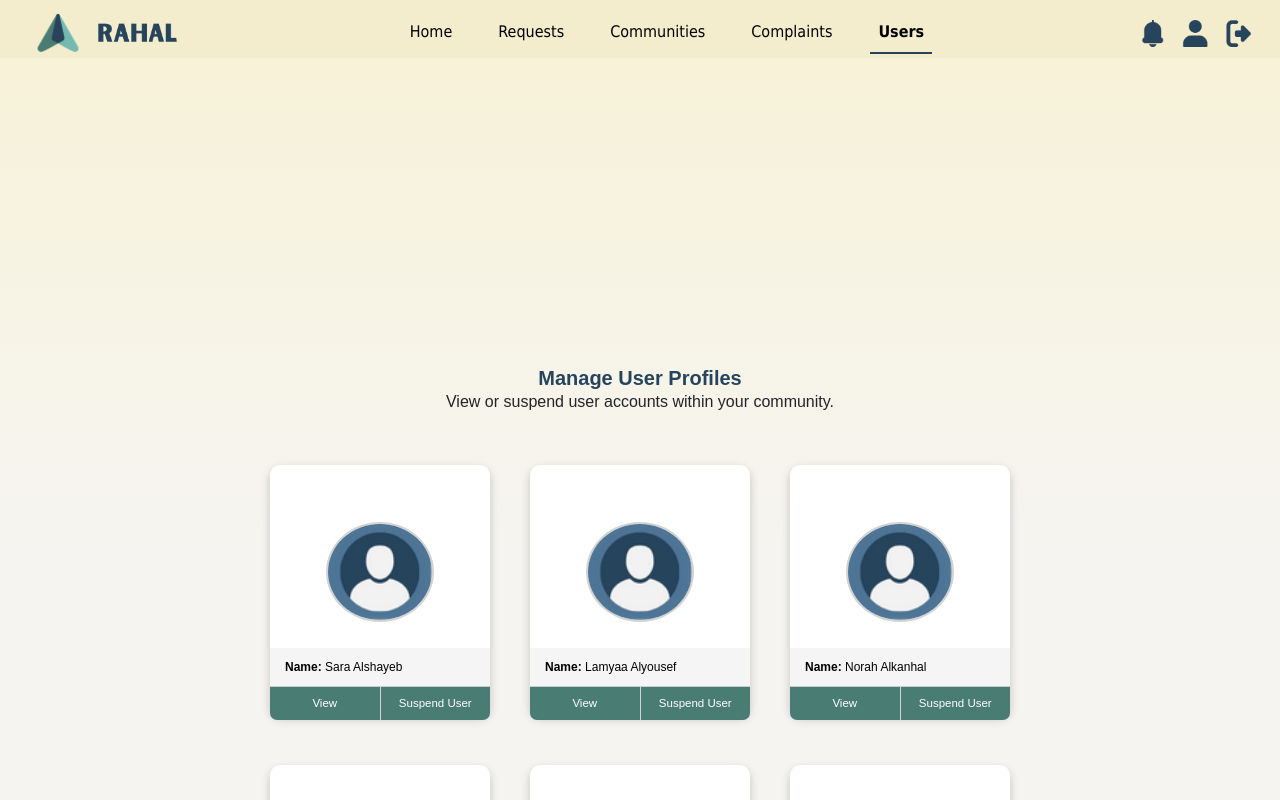
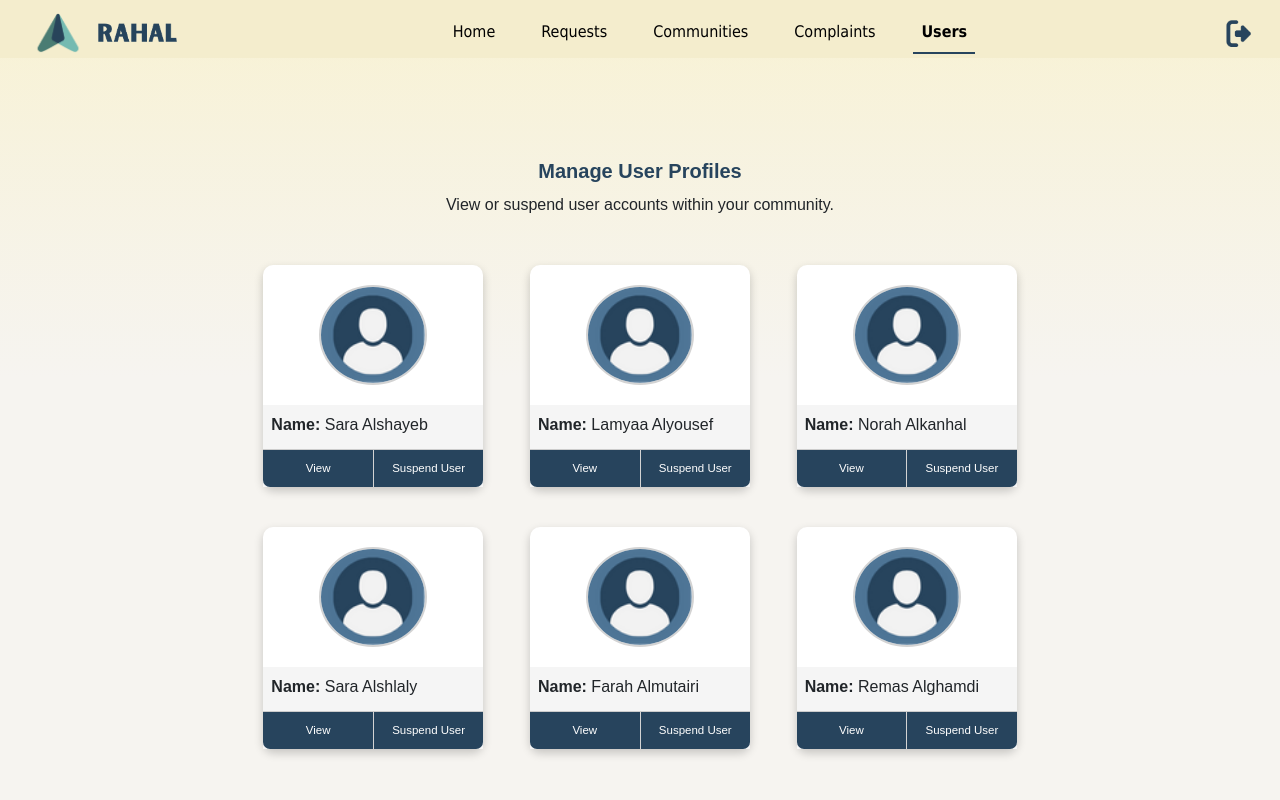
Before and after one commit to SaraEAlshayeb/rahal, a React (Create React App) app: page /manage-profile in a window 1280 px wide. Shown: the top 800 px of the page. Built offline with nearby package versions, Linux system fonts and the light colour scheme.

Commit message:
fit to all devices

```diff
--- a/src/ManageProfiles.css
+++ b/src/ManageProfiles.css
@@ -1,19 +1,59 @@
-.profileContainer{
-    margin-left: 0px;
-    margin-right: 0px;
+.body {
+    background: linear-gradient(to top, rgb(246, 244, 240) 60%, rgba(247, 241, 211, 0.71) 100%);
+    min-height: 100vh;
+}
+
+.profileContainer {
     display: flex;
-    height: 250px;
-    width: 220px;
     flex-direction: column;
     align-items: center;
-    justify-content: center;
     background-color: white;
     box-shadow: 0px 4px 10px rgba(0, 0, 0, 0.2);
     border-radius: 10px;
-;
+    width: 100%;
+    max-width: 220px;
+    transition: transform 0.3s ease, box-shadow 0.3s ease;
 }
-.profileContainer:hover  {
-    transform: scale(1.03); /* Slight grow on hover */
-    box-shadow: 0 6px 20px rgba(0, 0, 0, 0.35); /* Slightly deeper shadow */
+
+.profileContainer:hover {
+    transform: scale(1.03);
+    box-shadow: 0 6px 20px rgba(0, 0, 0, 0.35);
+}
+
+.profileImage {
+    border: 2px solid lightgray;
+    border-radius: 50%;
+    height: 100px;
+    margin-top: 20px;
+}
+
+.profileDetails {
+    background-color: whitesmoke;
+    margin-top: 20px;
+    width: 100%;
+    display: flex;
+    flex-direction: column;
+    justify-content: space-between;
+}
+
+.profileDetails .btn {
+    flex: 1; /* Make both buttons take equal space */
+    padding: 10px 0;
+    font-size: 11.5px; /* Adjust font size */
+    border: none;
+    color: white;
+    cursor: pointer;
+    background-color: #27445d; /* Default background color */
+    transition: background-color 0.2s ease;
+    border-radius: 0px;
 
 }
+
+.profileDetails .btnLeft{
+
+    border-bottom-left-radius: 7px
+}
+.profileDetails .btnRight
+{
+border-bottom-right-radius: 7px
+}
--- a/src/ManageProfiles.js
+++ b/src/ManageProfiles.js
@@ -1,12 +1,12 @@
 import React, { useState } from 'react';
 import { useNavigate } from "react-router-dom";
-import { Button, Modal } from "react-bootstrap";
-import './ManageProfiles.css'
+import { Button, Modal, Container, Row, Col } from "react-bootstrap";
+import './ManageProfiles.css';
 
 function ManageProfiles() {
     const [showModal, setShowModal] = useState(false);
     const [activeUserName, setActiveUserName] = useState('');
-    const [suspendedUsers, setSuspendedUsers] = useState([]); // New state
+    const [suspendedUsers, setSuspendedUsers] = useState([]);
     const navigate = useNavigate();
 
     const userProfiles = [
@@ -26,7 +26,7 @@ function ManageProfiles() {
     const handleSuspendClick = (userName) => {
         setActiveUserName(userName);
         setShowModal(true);
-        setSuspendedUsers(prev => [...prev, userName]); // Add to suspended list
+        setSuspendedUsers(prev => [...prev, userName]);
     };
 
     const viewProfile = (user) => {
@@ -34,62 +34,29 @@ function ManageProfiles() {
     };
 
     return (
-        <div className="body" style={{ paddingTop: "60px", height: "150vh" }}>
-            <div style={{ display: "flex", margin: "20px", flexDirection: "column", alignItems: "center" }}>
-                <h2 style={{ marginBottom: "0px" }}>Manage User Profiles</h2>
+        <div className="body py-5">
+            <div className="text-center mb-4">
+                <h2>Manage User Profiles</h2>
                 <p>View or suspend user accounts within your community.</p>
             </div>
 
-            <div style={{ display: "flex", justifyContent: "center", alignItems: "center" }}>
-                <div style={{
-                    marginTop: "15px",
-                    display: "flex",
-                    flexDirection: "row",
-                    justifyContent: "center",
-                    columnGap: "40px",
-                    rowGap: "50px",
-                    alignItems: "center",
-                    flexWrap: "wrap",
-                    width: "800px"
-                }}>
+            <Container  style={{ maxWidth: "800px"}}>
+                <Row className="justify-content-center g-4" >
                     {userProfiles.map((user, index) => {
                         const isSuspended = suspendedUsers.includes(user.name);
 
                         return (
-                            <div className="profileContainer" key={index}>
+                            <Col key={index} xs={12} sm={6} md={4} lg={4} className="d-flex justify-content-center p-2">
+                                <div className="profileContainer">
                                     <img
-                                    style={{
-                                        borderColor: "lightgray",
-                                        borderStyle: "solid",
-                                        borderWidth: "2px",
-                                        borderRadius: "50%",
-                                        height: "100px",
-                                        position: "relative",
-                                        top: "40px"
-                                    }}
+                                        className="profileImage"
                                         src={user.img}
                                         alt="user"
                                     />
-                                <div style={{
-                                    backgroundColor: "whitesmoke",
-                                    marginTop: "66px",
-                                    width: "220px",
-                                    height: "50px",
-                                    display: "flex",
-                                    flexDirection: "column",
-                                    justifyContent: "space-between"
-                                }}>
-                                    <div style={{ padding: "10px" }}>
-                                        <p style={{
-                                            color: "black",
-                                            fontSize: "12px",
-                                            marginBottom: "0px",
-                                            marginLeft: "5px"
-                                        }}>
-                                            <strong>Name:</strong> {user.name}
-                                        </p>
+                                    <div className="profileDetails">
+                                        <div className="p-2">
+                                            <p className="mb-1"><strong>Name:</strong> {user.name}</p>
                                         </div>
-
                                         <div style={{
                                             display: "flex",
                                             width: "100%",
@@ -97,55 +64,27 @@ function ManageProfiles() {
                                         }}>
                                             <button
                                                 onClick={() => viewProfile(user)}
-                                            style={{
-                                                flex: 1,
-                                                padding: "8px 0",
-                                                fontSize: "11.5px",
-                                                border: "none",
-                                                backgroundColor: "#497D74",
-                                                color: "white",
-                                                cursor: "pointer",
-                                                borderBottomLeftRadius: "7px",
-                                                transition: "background-color 0.2s ease"
-                                            }}
-                                            onMouseEnter={(e) => e.currentTarget.style.backgroundColor = "#3a655d"}
-                                            onMouseLeave={(e) => e.currentTarget.style.backgroundColor = "#497D74"}
+                                                className="btn btnLeft"
                                             >
                                                 View
                                             </button>
 
                                             <div style={{ width: "1px", backgroundColor: "lightgray" }} />
-
                                             <button
                                                 onClick={() => handleSuspendClick(user.name)}
                                                 disabled={isSuspended}
-                                            style={{
-                                                flex: 1,
-                                                padding: "8px 0",
-                                                fontSize: "11.5px",
-                                                border: "none",
-                                                backgroundColor: isSuspended ? "gray" : "#497D74",
-                                                color: "white",
-                                                cursor: isSuspended ? "not-allowed" : "pointer",
-                                                borderBottomRightRadius: "7px",
-                                                transition: "background-color 0.2s ease"
-                                            }}
-                                            onMouseEnter={(e) => {
-                                                if (!isSuspended) e.currentTarget.style.backgroundColor = "#3a655d"
-                                            }}
-                                            onMouseLeave={(e) => {
-                                                if (!isSuspended) e.currentTarget.style.backgroundColor = "#497D74"
-                                            }}
+                                                className={`btn btnRight ${isSuspended ? 'btn-secondary' : 'btn btnRight'}`}
                                             >
                                                 {isSuspended ? "Suspended" : "Suspend User"}
                                             </button>
                                         </div>
                                     </div>
                                 </div>
+                            </Col>
                         );
                     })}
-                </div>
-            </div>
+                </Row>
+            </Container>
 
             <Modal show={showModal} onHide={handleClose} centered>
                 <Modal.Header closeButton>
--- a/src/components/AdminNavbar.jsx
+++ b/src/components/AdminNavbar.jsx
@@ -6,21 +6,28 @@ function AdminNavbar() {
     return (
         <nav className="navbar navbar-expand-lg navbar-light custom-navbar px-3">
             <div className="container-fluid">
+                {/* Left: Logo */}
                 <Link className="navbar-brand d-flex align-items-center" to="/adminmenu">
                     <img src="/Rahal_Logo.png" alt="logo" height="40" className="me-2" />
                     <img src="/Rahal.png" alt="text-logo" height="30" />
                 </Link>
 
+                {/* Toggle Button */}
                 <button
                     className="navbar-toggler"
                     type="button"
                     data-bs-toggle="collapse"
                     data-bs-target="#adminNavbar"
+                    aria-controls="adminNavbar"
+                    aria-expanded="false"
+                    aria-label="Toggle navigation"
                 >
                     <span className="navbar-toggler-icon"></span>
                 </button>
 
-                <div className="collapse navbar-collapse" id="adminNavbar">
+                {/* Collapsible content */}
+                <div className="collapse navbar-collapse justify-content-between" id="adminNavbar">
+                    {/* Centered Menu */}
                     <ul className="navbar-nav mx-auto mb-2 mb-lg-0">
                         <li className="nav-item"><NavLink to="/adminmenu" className="nav-link">Home</NavLink></li>
                         <li className="nav-item"><NavLink to="/approve-drivers" className="nav-link">Requests</NavLink></li>
@@ -29,13 +36,8 @@ function AdminNavbar() {
                         <li className="nav-item"><NavLink to="/manage-profile" className="nav-link">Users</NavLink></li>
                     </ul>
 
-                    <div className="d-flex align-items-center gap-3">
-                        <Link to="/notifications">
-                            <img src="/2.png" alt="notification" height="27" />
-                        </Link>
-                        <Link to="/profile">
-                            <img src="/1.png" alt="profile" height="27" />
-                        </Link>
+                    {/* Right: Logout Icon */}
+                    <div className="d-flex align-items-center justify-content-end logout-icon">
                         <Link to="/login" onClick={() => localStorage.clear()}>
                             <img src="/3.png" alt="logout" height="27" />
                         </Link>
```
Also changed, not shown: src/Community.js (+29 -56 lines), src/ManageCommunities.js (+24 -36 lines), src/components/Navbar.css (+26 -2 lines). Lines whose indentation alone changed are shown as unchanged.
